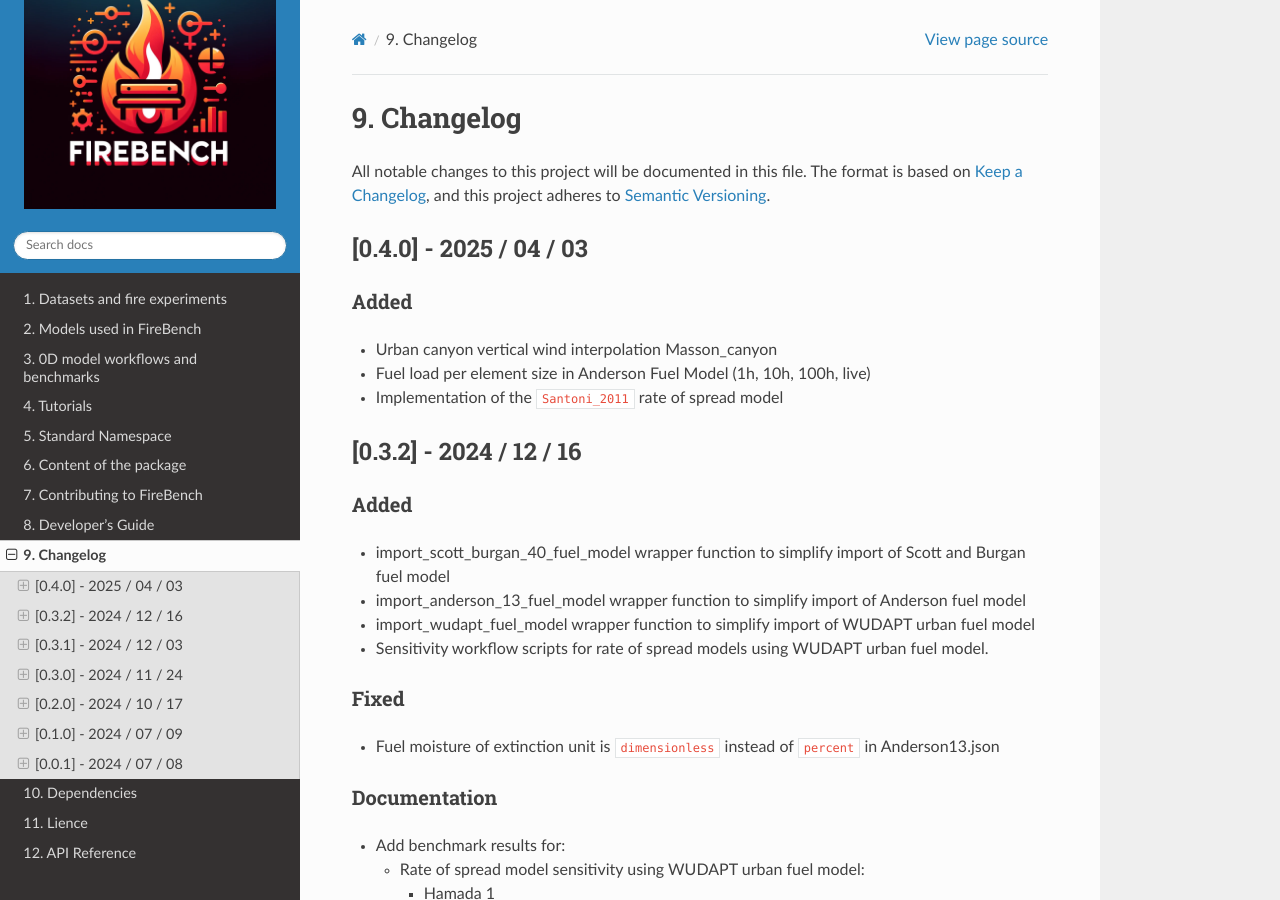
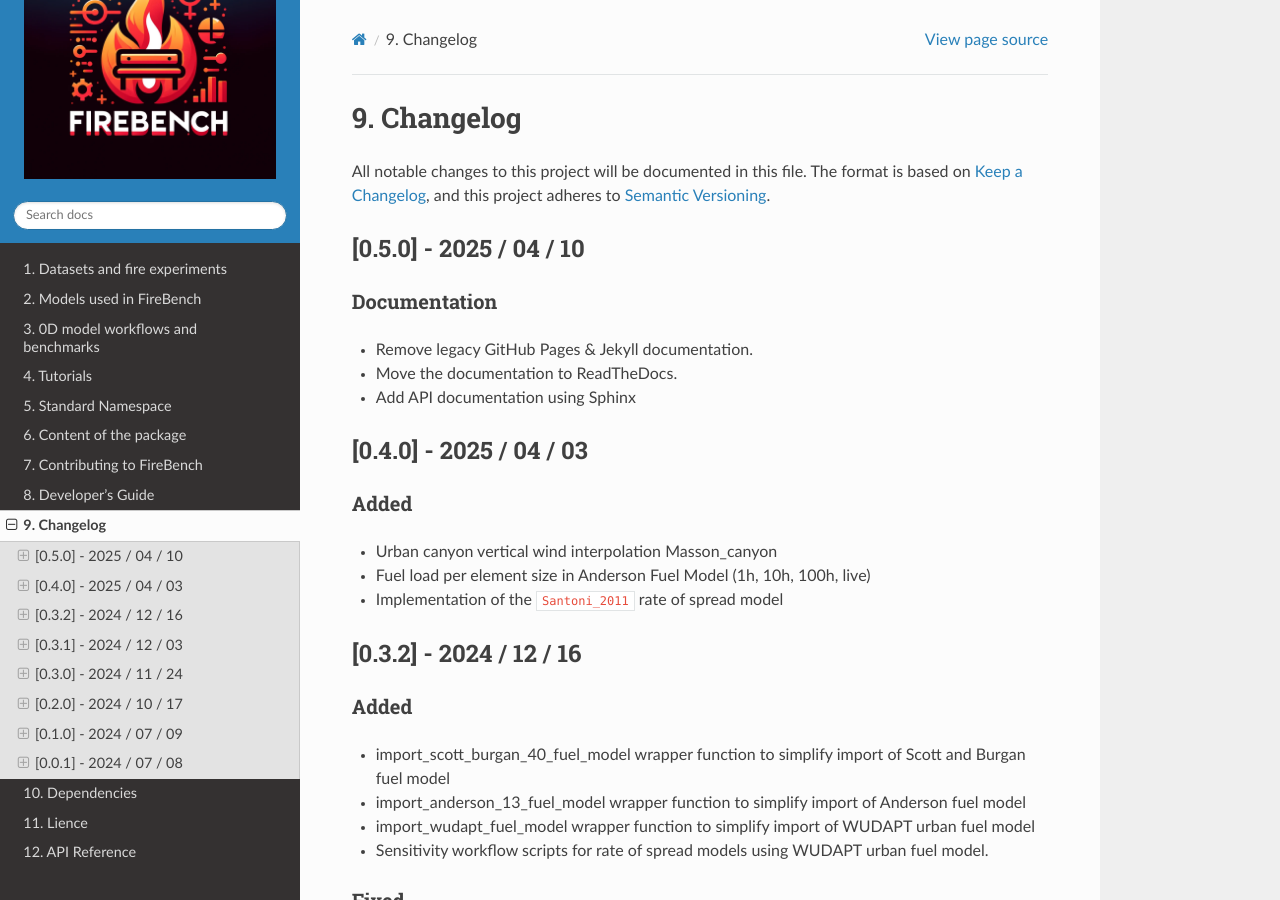
Before and after one commit to wirc-sjsu/firebench, a Sphinx documentation site: the page built from docs/changelog.md, in a window 1280 px wide and 900 px high. Built offline with Sphinx 7.4.7 and the Read the Docs theme 3.1.0, drawn with Linux system fonts in a browser that asks for light colours.

Commit message:
update changelog

```diff
--- a/docs/changelog.md
+++ b/docs/changelog.md
@@ -3,6 +3,12 @@
 All notable changes to this project will be documented in this file.
 The format is based on [Keep a Changelog](https://keepachangelog.com/en/1.0.0/),
 and this project adheres to [Semantic Versioning](https://semver.org/).
+
+## [0.5.0] - 2025 / 04 / 10
+### Documentation
+- Remove legacy GitHub Pages & Jekyll documentation.
+- Move the documentation to ReadTheDocs.
+- Add API documentation using Sphinx
 
 ## [0.4.0] - 2025 / 04 / 03
 ### Added
```
Also changed, not shown: CHANGELOG.md (+6 -0 lines).
